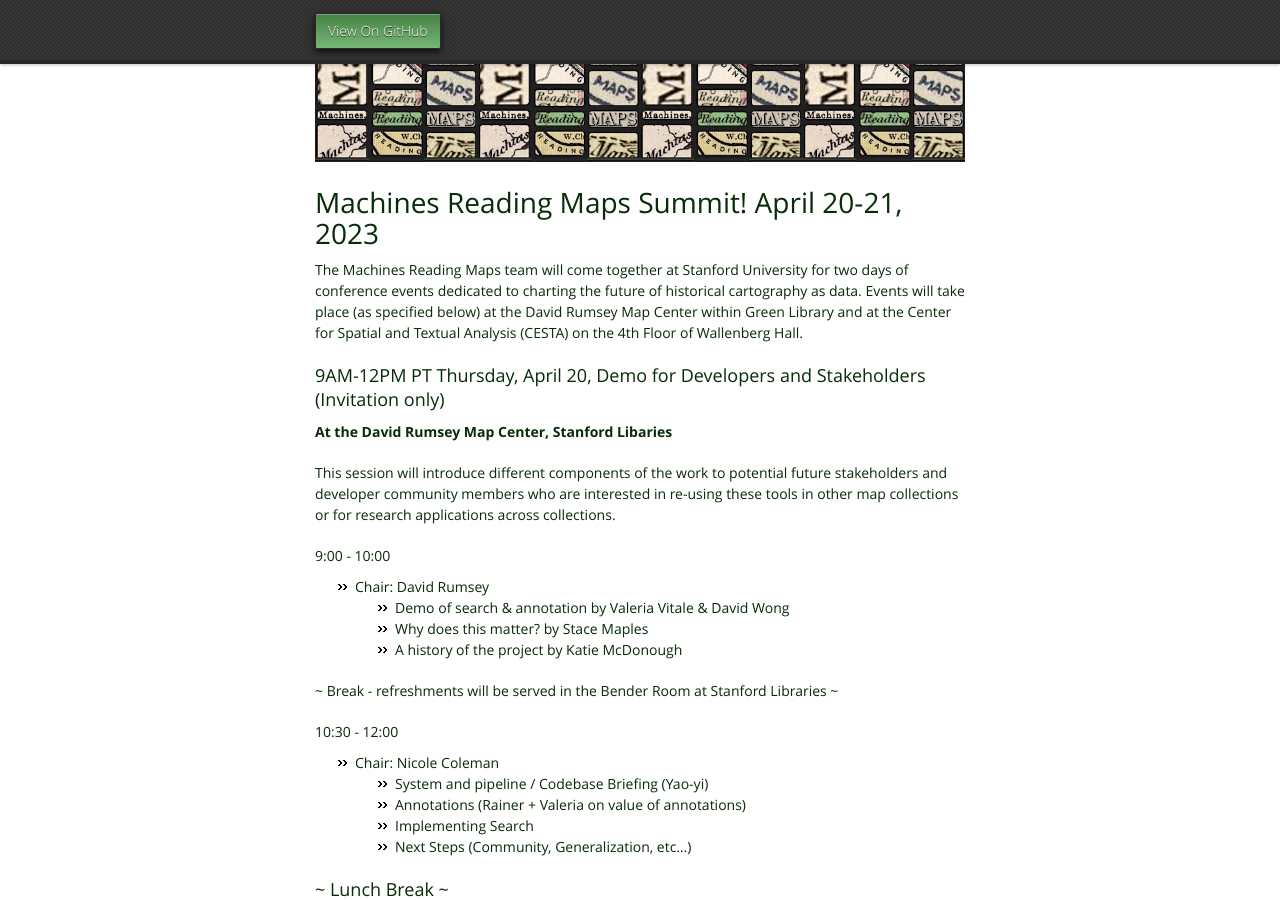
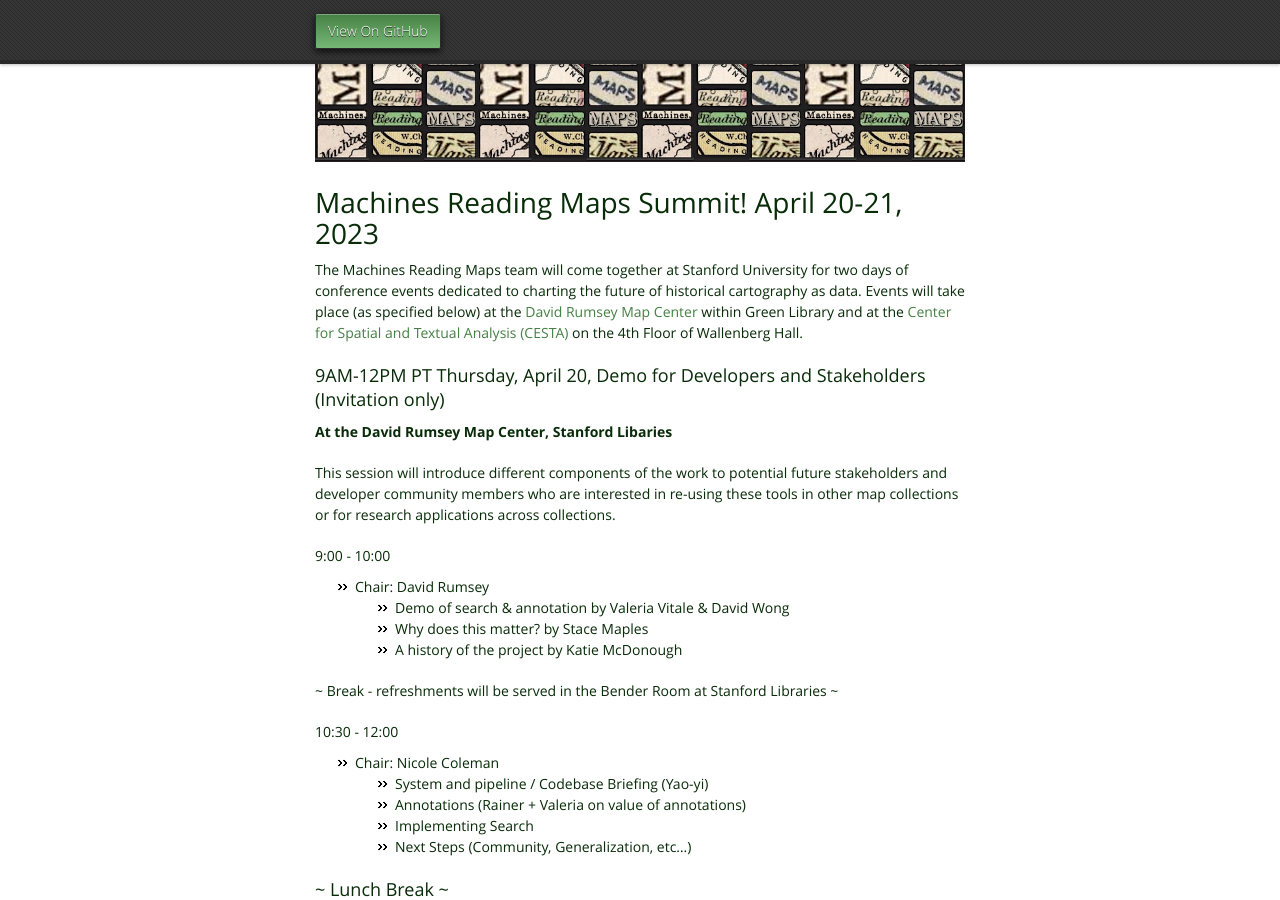
Before and after one commit to machines-reading-maps/machines-reading-maps.github.io, a Jekyll site: the page built from summit-2023.md, in a window 1280 px wide and 900 px high, scrolled down 434 px. Built offline with Jekyll 4.4.1, drawn with Linux system fonts in a browser that asks for light colours; our own code applies the rules of GitHub Pages for plain Markdown files; part of the change alters nothing that is shown.

```diff
--- a/summit-2023.md
+++ b/summit-2023.md
@@ -1,7 +1,7 @@
 
 ![](assets/images/mrm2023.jpg)
 # Machines Reading Maps Summit! April 20-21, 2023
-The Machines Reading Maps team will come together at Stanford University for two days of conference events dedicated to charting the future of historical cartography as data. Events will take place (as specified below) at the David Rumsey Map Center within Green Library and at the Center for Spatial and Textual Analysis (CESTA) on the 4th Floor of Wallenberg Hall.
+The Machines Reading Maps team will come together at Stanford University for two days of conference events dedicated to charting the future of historical cartography as data. Events will take place (as specified below) at the [David Rumsey Map Center](https://library.stanford.edu/rumsey) within Green Library and at the [Center for Spatial and Textual Analysis (CESTA)](https://cesta.stanford.edu) on the 4th Floor of Wallenberg Hall.
 
 ###  9AM-12PM PT Thursday, April 20, Demo for Developers and Stakeholders (Invitation only)
 **At the David Rumsey Map Center, Stanford Libaries**
```
